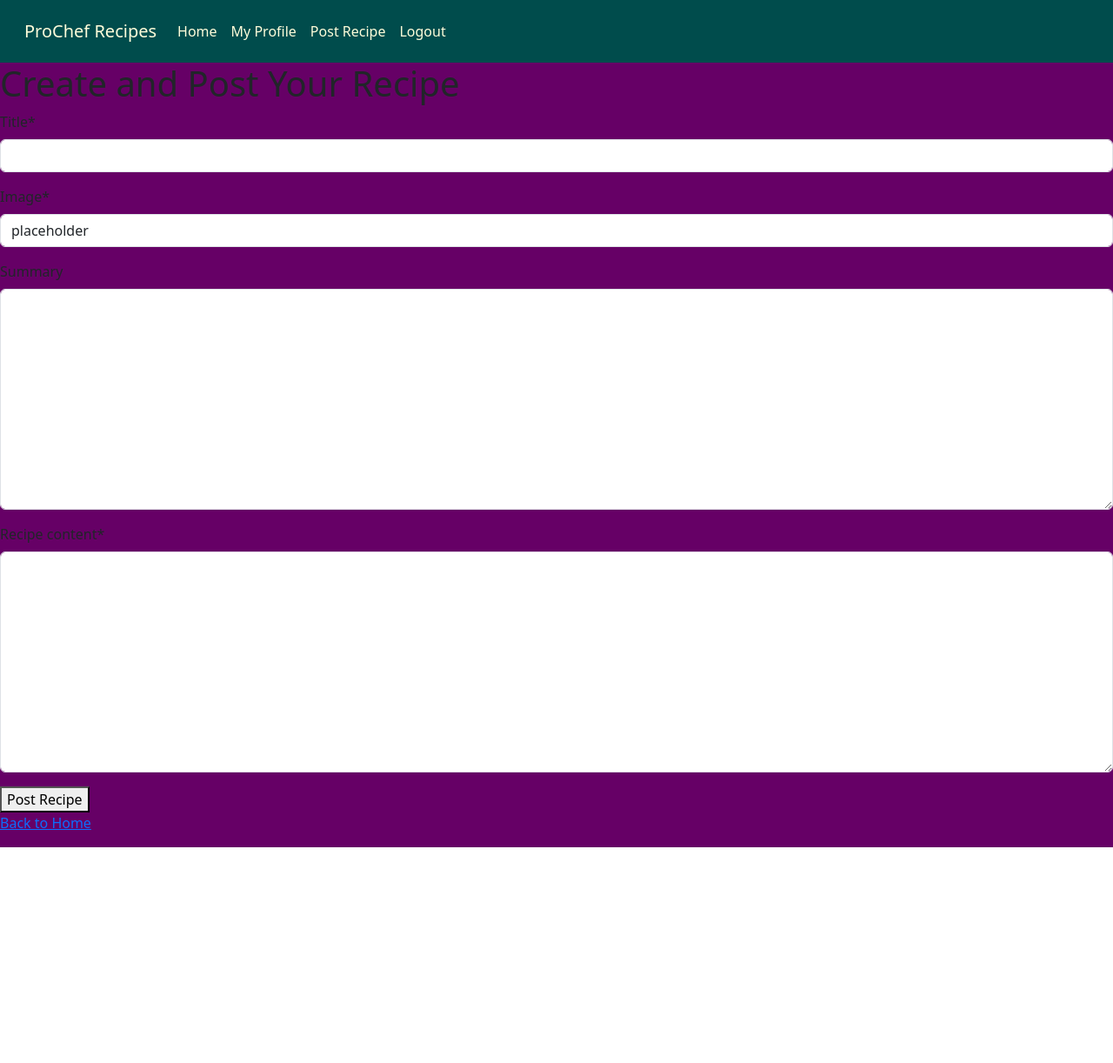
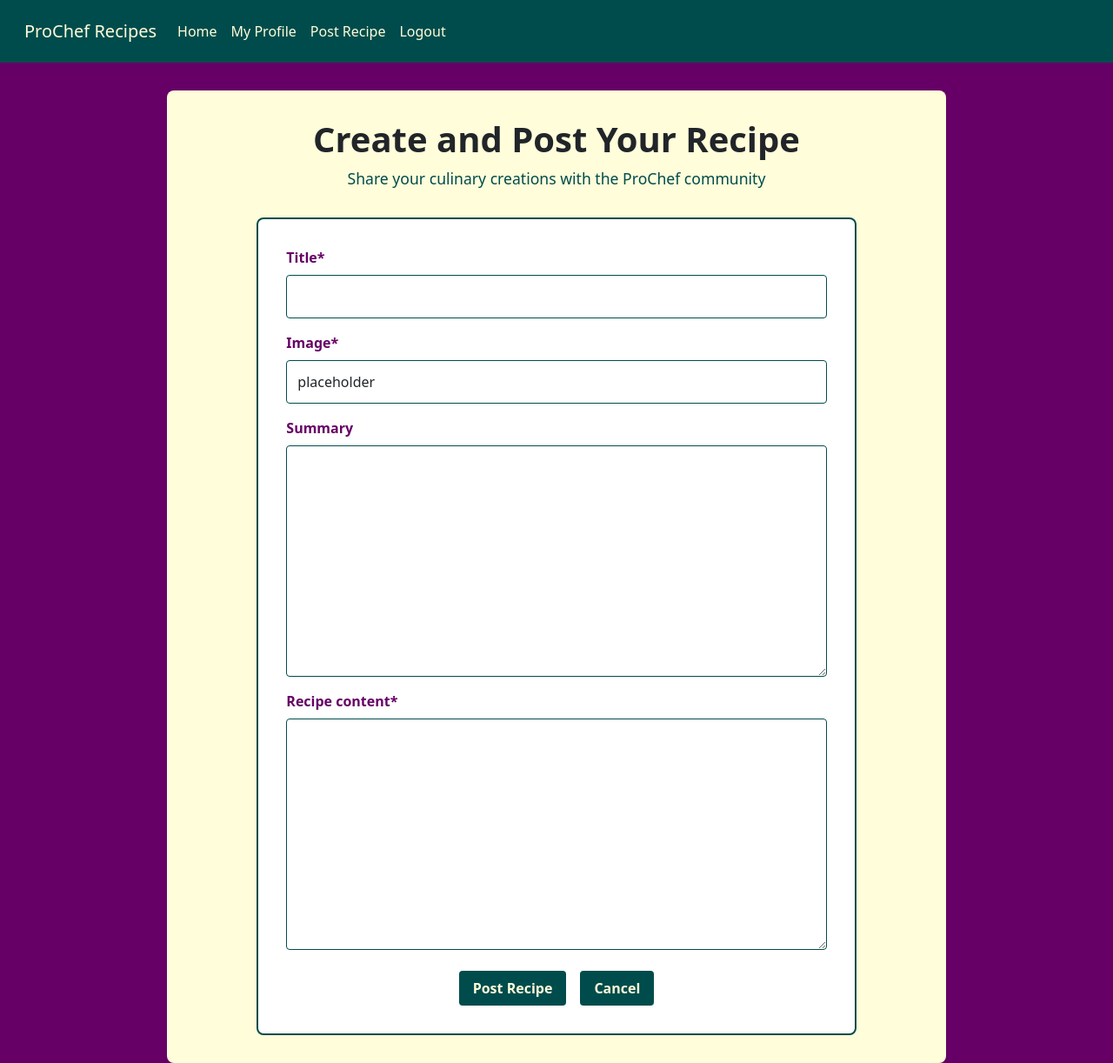
Before and after one commit to Rob-C-89/prochef-recipes, a Django app: page /post_recipe/ in a window 1280 px wide. Shown: the whole page at 87% size. Before the commit the page ends 974 px from the top, so only its background shows below. Run offline with Django 5.2, Linux system fonts and the light colour scheme; the visitor is signed in with stand-in values (Sample User, id 1); some libraries are stand-ins or nearby versions.

Commit message:
Edit Post_recipe html and style with CSS

```diff
--- a/blog/templates/blog/post_recipe.html
+++ b/blog/templates/blog/post_recipe.html
@@ -6,12 +6,25 @@
 {% block title %}Create Recipe{% endblock %}
 
 {% block content %}
-<h1>Create and Post Your Recipe</h1>
+<div class="container reduced-width">
+  <div class="row">
+    <div class="col-12">
+      <h1 class="text-center form-heading">Create and Post Your Recipe</h1>
+      <p class="text-center form-subheading">Share your culinary creations with the ProChef community</p>
+    </div>
+  </div>
 
-<form method="POST" enctype="multipart/form-data">
-  {% csrf_token %}
-  {{ recipe_form|crispy }}
-  <button type="submit">Post Recipe</button>
-</form>
-<p><a href="{% url 'home' %}">Back to Home</a></p>
+  <div class="row justify-content-center">
+    <div class="col-12 col-lg-10">
+      <form method="POST" enctype="multipart/form-data" class="recipe-form">
+        {% csrf_token %}
+        {{ recipe_form|crispy }}
+        <div class="form-actions text-center mt-4">
+          <button type="submit" class="button submit-btn">Post Recipe</button>
+          <a href="{% url 'home' %}" class="button cancel-btn">Cancel</a>
+        </div>
+      </form>
+    </div>
+  </div>
+</div>
 {% endblock %}
--- a/static/css/style.css
+++ b/static/css/style.css
@@ -22,6 +22,8 @@ body {
     padding: 0.5rem 1rem;
     border-radius: 4px;
     font-weight: 600;
+    text-decoration: none;
+    display: inline-block;
 }
 
 .button:hover {
@@ -190,6 +192,49 @@ body {
     letter-spacing: 2px;
 }
 
+/* Form Styling */
+
+.form-heading {
+    font-weight: 700;
+    margin-bottom: 0.5rem;
+}
+
+.form-subheading {
+    color: var(--accent-color);
+    font-size: 1.1rem;
+    margin-bottom: 2rem;
+}
+
+.recipe-form {
+    background-color: white;
+    padding: 2rem;
+    border-radius: 8px;
+    border: 2px solid var(--accent-color);
+}
+
+.recipe-form label {
+    color: var(--primary-color);
+    font-weight: 600;
+    margin-bottom: 0.5rem;
+}
+
+.recipe-form input,
+.recipe-form textarea,
+.recipe-form select {
+    border: 1px solid var(--accent-color);
+    border-radius: 4px;
+    padding: 0.75rem;
+    width: 100%;
+    transition: border-color 0.3s ease;
+}
+
+.form-actions {
+    display: flex;
+    gap: 1rem;
+    justify-content: center;
+    flex-wrap: wrap;
+}
+
 /* Mobile Responsiveness */
 @media (max-width: 768px) {
     .hero-header {
```
